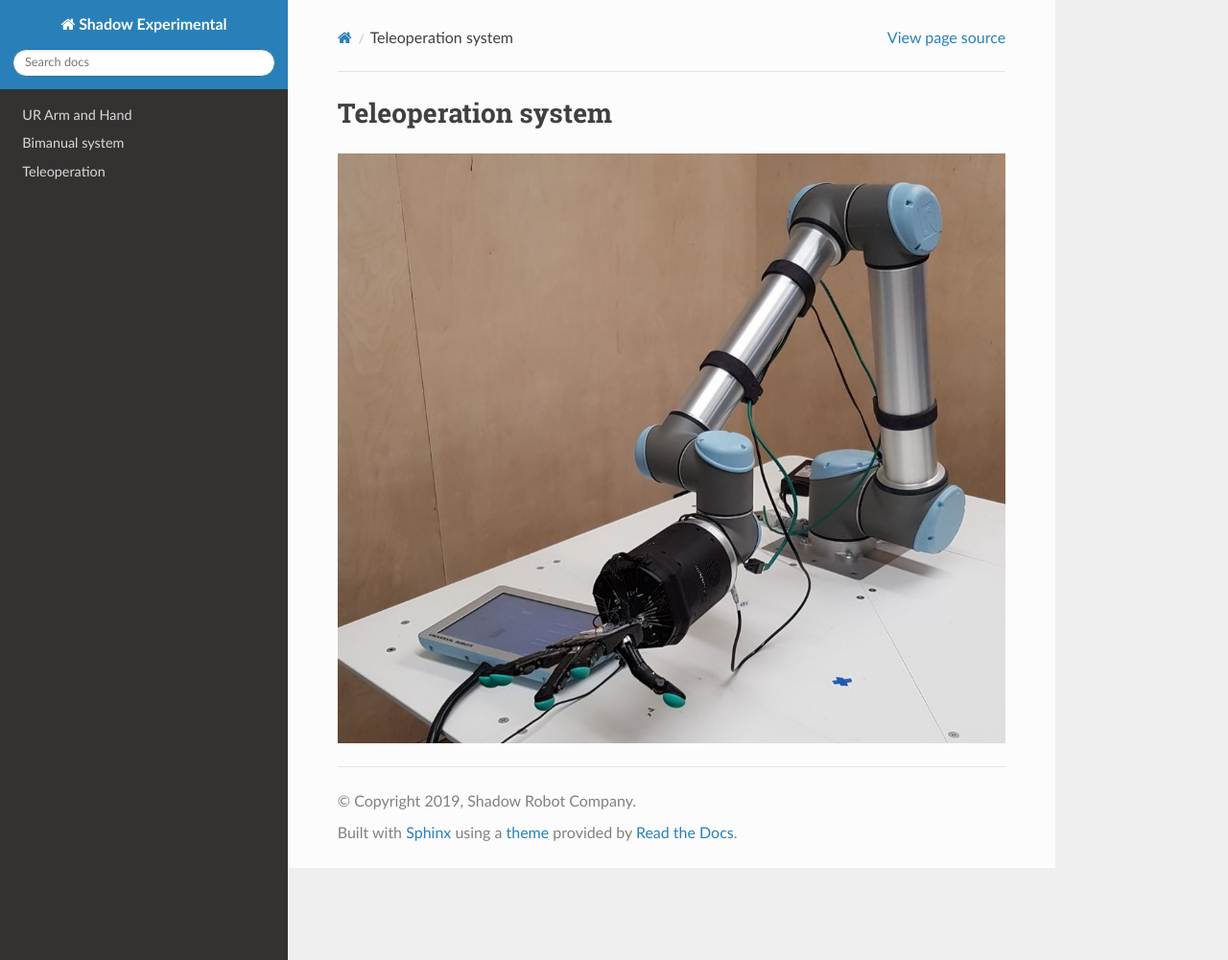
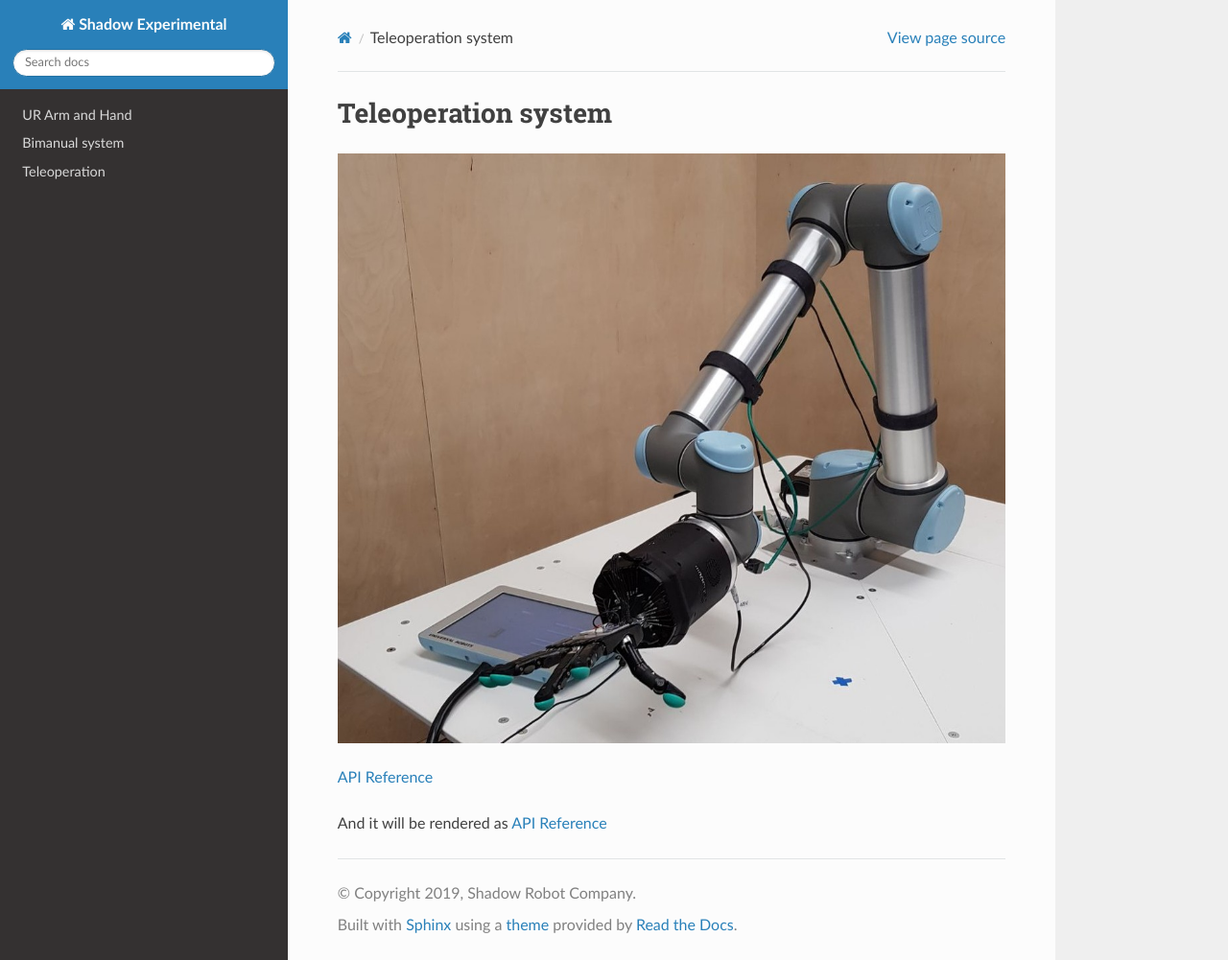
Before and after one commit to shadow-robot/sr_experimental_documentation, a Sphinx documentation site: the page built from docs/user_guide/3_teleoperation.md, in a window 1280 px wide and 1001 px high. Shown: the whole window at 96% size. Built offline with Sphinx 7.4.7 and the Read the Docs theme 2.0.0, drawn with Linux system fonts in a browser that asks for light colours.

Commit message:
Fixing link

```diff
--- a/docs/user_guide/3_teleoperation.md
+++ b/docs/user_guide/3_teleoperation.md
@@ -1,3 +1,7 @@
 # Teleoperation system
 
 ![desktop_icon](../img/UR10_hand_E.jpeg)
+
+[API Reference](3_teleoperation_setting.md)
+
+And it will be rendered as [API Reference](3_teleoperation_setting)
```
